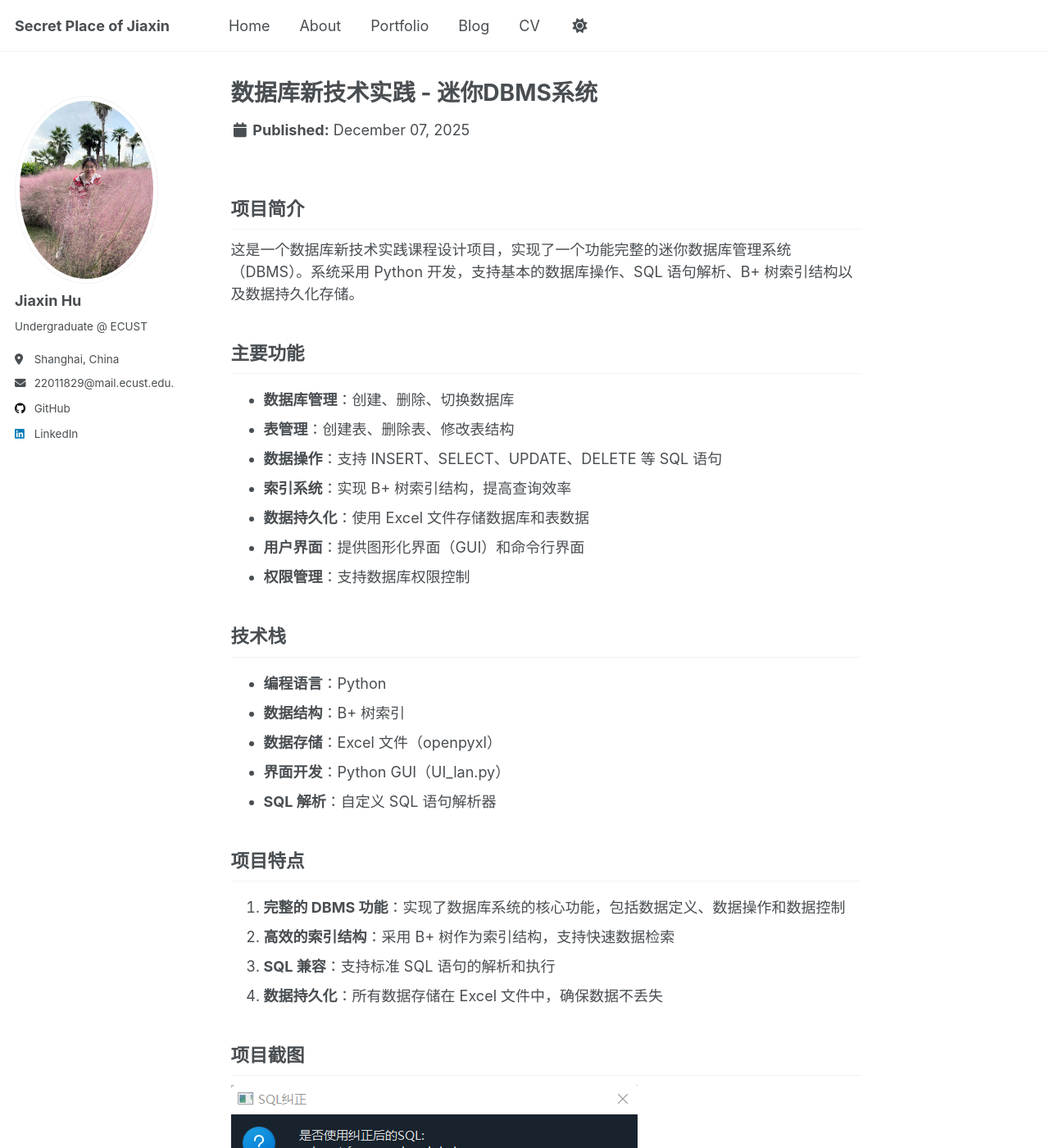
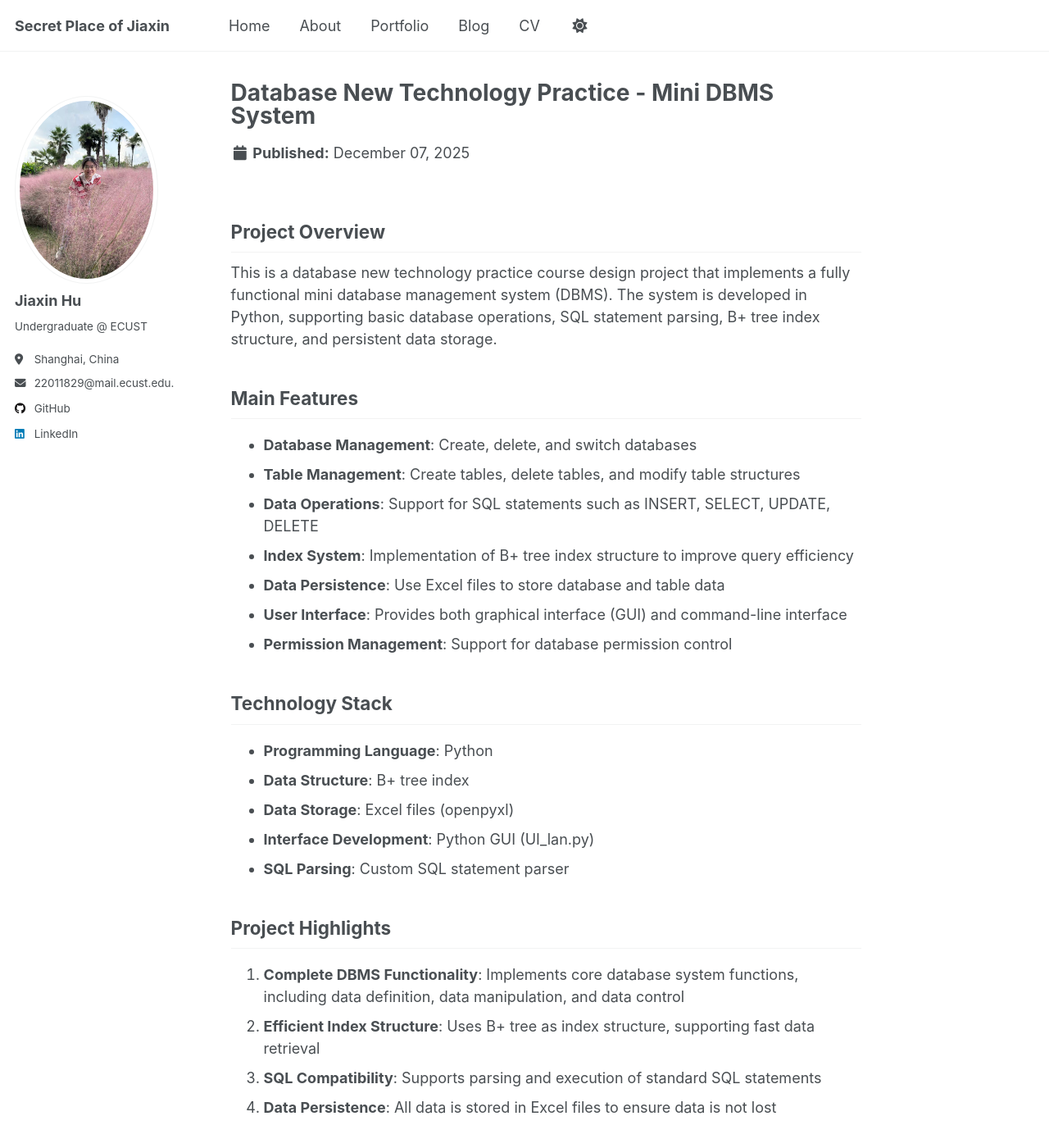
Before and after one commit to hjxupup/hjxupup.github.io, a Jekyll site: the page built from _portfolio/database-new-technology-practice.md, in a window 1280 px wide and 1400 px high. Shown: the whole window at 82% size. Built offline with Jekyll 4.4.1, drawn with Linux system fonts in a browser that asks for light colours; a script that is not in the unit is left out; some of the changed text lies outside the part shown.

Commit message:
Translate all portfolio files from Chinese to English

```diff
--- a/_portfolio/database-new-technology-practice.md
+++ b/_portfolio/database-new-technology-practice.md
@@ -1,50 +1,50 @@
 ---
-title: "数据库新技术实践 - 迷你DBMS系统"
-excerpt: "基于 Python 实现的数据库管理系统，支持 B+ 树索引、SQL 语句解析和数据持久化<br/><img src='/images/数据库新技术实践课程设计实验报告10809.png'>"
+title: "Database New Technology Practice - Mini DBMS System"
+excerpt: "Database management system implemented in Python, supporting B+ tree indexing, SQL statement parsing, and data persistence<br/><img src='/images/数据库新技术实践课程设计实验报告10809.png'>"
 collection: portfolio
 ---
 
-## 项目简介
+## Project Overview
 
-这是一个数据库新技术实践课程设计项目，实现了一个功能完整的迷你数据库管理系统（DBMS）。系统采用 Python 开发，支持基本的数据库操作、SQL 语句解析、B+ 树索引结构以及数据持久化存储。
+This is a database new technology practice course design project that implements a fully functional mini database management system (DBMS). The system is developed in Python, supporting basic database operations, SQL statement parsing, B+ tree index structure, and persistent data storage.
 
-## 主要功能
+## Main Features
 
-- **数据库管理**：创建、删除、切换数据库
-- **表管理**：创建表、删除表、修改表结构
-- **数据操作**：支持 INSERT、SELECT、UPDATE、DELETE 等 SQL 语句
-- **索引系统**：实现 B+ 树索引结构，提高查询效率
-- **数据持久化**：使用 Excel 文件存储数据库和表数据
-- **用户界面**：提供图形化界面（GUI）和命令行界面
-- **权限管理**：支持数据库权限控制
+- **Database Management**: Create, delete, and switch databases
+- **Table Management**: Create tables, delete tables, and modify table structures
+- **Data Operations**: Support for SQL statements such as INSERT, SELECT, UPDATE, DELETE
+- **Index System**: Implementation of B+ tree index structure to improve query efficiency
+- **Data Persistence**: Use Excel files to store database and table data
+- **User Interface**: Provides both graphical interface (GUI) and command-line interface
+- **Permission Management**: Support for database permission control
 
-## 技术栈
+## Technology Stack
 
-- **编程语言**：Python
-- **数据结构**：B+ 树索引
-- **数据存储**：Excel 文件（openpyxl）
-- **界面开发**：Python GUI（UI_lan.py）
-- **SQL 解析**：自定义 SQL 语句解析器
+- **Programming Language**: Python
+- **Data Structure**: B+ tree index
+- **Data Storage**: Excel files (openpyxl)
+- **Interface Development**: Python GUI (UI_lan.py)
+- **SQL Parsing**: Custom SQL statement parser
 
-## 项目特点
+## Project Highlights
 
-1. **完整的 DBMS 功能**：实现了数据库系统的核心功能，包括数据定义、数据操作和数据控制
-2. **高效的索引结构**：采用 B+ 树作为索引结构，支持快速数据检索
-3. **SQL 兼容**：支持标准 SQL 语句的解析和执行
-4. **数据持久化**：所有数据存储在 Excel 文件中，确保数据不丢失
+1. **Complete DBMS Functionality**: Implements core database system functions, including data definition, data manipulation, and data control
+2. **Efficient Index Structure**: Uses B+ tree as index structure, supporting fast data retrieval
+3. **SQL Compatibility**: Supports parsing and execution of standard SQL statements
+4. **Data Persistence**: All data is stored in Excel files to ensure data is not lost
 
-## 项目截图
+## Project Screenshots
 
-![数据库新技术实践截图1](/images/数据库新技术实践课程设计实验报告10809.png)
+![Database New Technology Practice Screenshot 1](/images/数据库新技术实践课程设计实验报告10809.png)
 
-![数据库新技术实践截图2](/images/数据库新技术实践课程设计实验报告11791.png)
+![Database New Technology Practice Screenshot 2](/images/数据库新技术实践课程设计实验报告11791.png)
 
-![数据库新技术实践截图3](/images/数据库新技术实践课程设计实验报告12357.png)
+![Database New Technology Practice Screenshot 3](/images/数据库新技术实践课程设计实验报告12357.png)
 
-![数据库新技术实践截图4](/images/数据库新技术实践课程设计实验报告27417.png)
+![Database New Technology Practice Screenshot 4](/images/数据库新技术实践课程设计实验报告27417.png)
 
-## 课程信息
+## Course Information
 
-- **课程名称**：数据库新技术实践
-- **学期**：大三上学期
-- **项目类型**：课程设计
+- **Course Name**: Database New Technology Practice
+- **Semester**: First semester of junior year
+- **Project Type**: Course design
```
Also changed, not shown: _portfolio/artificial-intelligence-labs.md (+28 -28 lines), _portfolio/financial-information-system-design.md (+111 -111 lines), _portfolio/python-quant-trading-analysis.md (+31 -31 lines).
